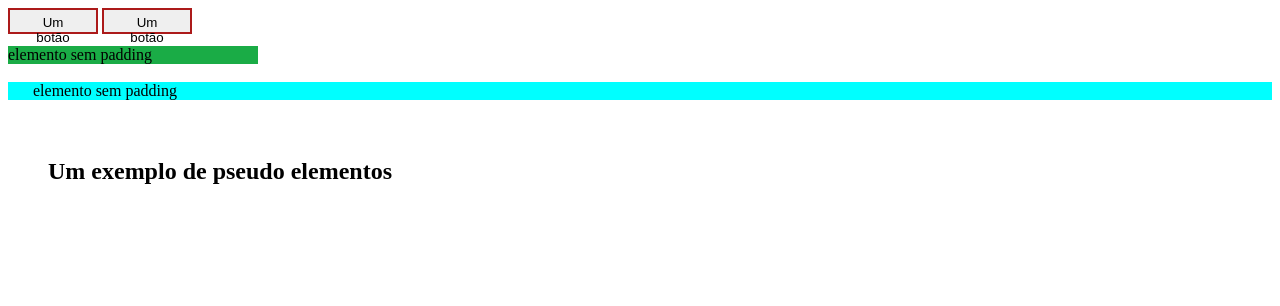
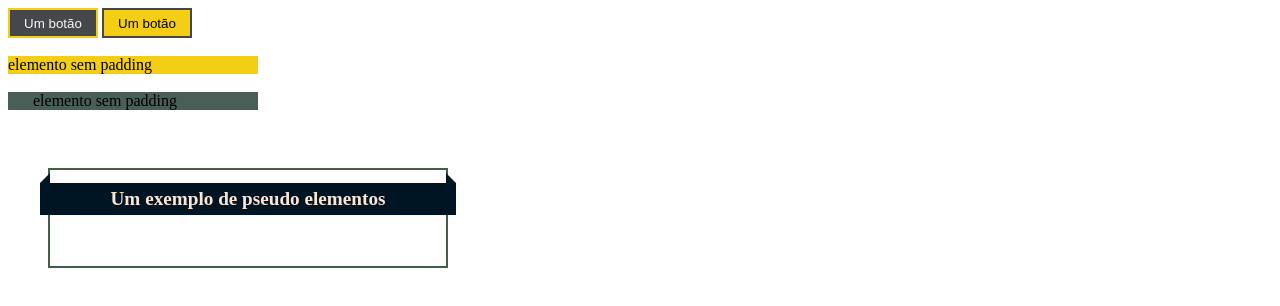
Before and after one commit to Shadowind201/HTML-CSS, a plain HTML site: page RevisãoHTML/site.html in a window 1280 px wide. Drawn offline with Linux system fonts and the light colour scheme.

Commit message:
border color

```diff
--- a/RevisãoHTML/style.css
+++ b/RevisãoHTML/style.css
@@ -2,33 +2,61 @@
 }
 
 .botao1 {
-    border: 2px solid #ac1a1a;
-    height: 26px;
-    padding: 5px 15px;
+    border: 2px solid #F4CE14;
+    background-color: #45474B;
+    color: #F5F7F8;
+    height: 30px;
+    padding: 5px 10px;
     width: 90px;
 }
 .botao2 {
-    border: 2px solid #ac1a1a;
-    height: 26px;
-    padding: 5px 15px ;
+    border: 2px solid #45474B;
+    background-color: #F4CE14;
+    height: 30px;
+    padding: 5px 10px ;
     width: 90px;
 }
 .caixa {
-    background-color: #1aac46;
+    background-color: #F4CE14;
     width: 250px;
 }
 .caixa-com-padding {
-    background-color: aqua;
+    background-color: #495E57;
     padding: 0 25px;
-    width: 250;
+    width: 250px;
 }
 .faixa {
-    border: #1aac46;
+    border: 2px solid #445D48;
     height: 100px;
     margin: 40px;
     width: 400px;
 }
-.faixa1 {
+.faixa h1 {
+    background-color: #001524;
+    color: #FDE5D4;
     font-size: 1.2em;
+    left: -10px;
+    padding: 5px 0;
+    position: relative;
     text-align: center;
+    width: 416px;
+    margin-top: 13px;
 }
+.faixa h1::before {
+    border-color: transparent #001524 #001524 transparent;
+    border-style: solid;
+    border-width: 5px;
+    content:"";
+    left: 0;
+    position: absolute;
+    top: -10px
+}
+.faixa h1::after {
+    border-color: transparent transparent #001524 #001524;
+    border-style: solid;
+    border-width: 5px;
+    content:"";
+    right: 0;
+    position: absolute;
+    top: -10px
+}
```
Also changed, not shown: RevisãoHTML/site.html (+1 -1 lines).
